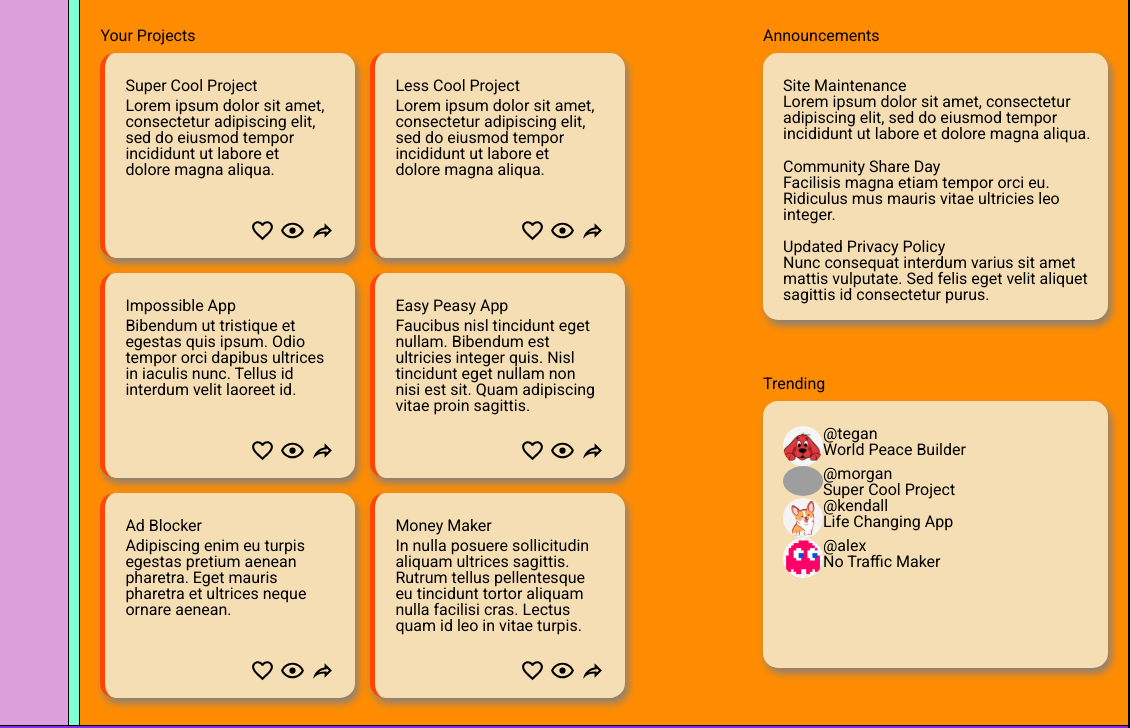
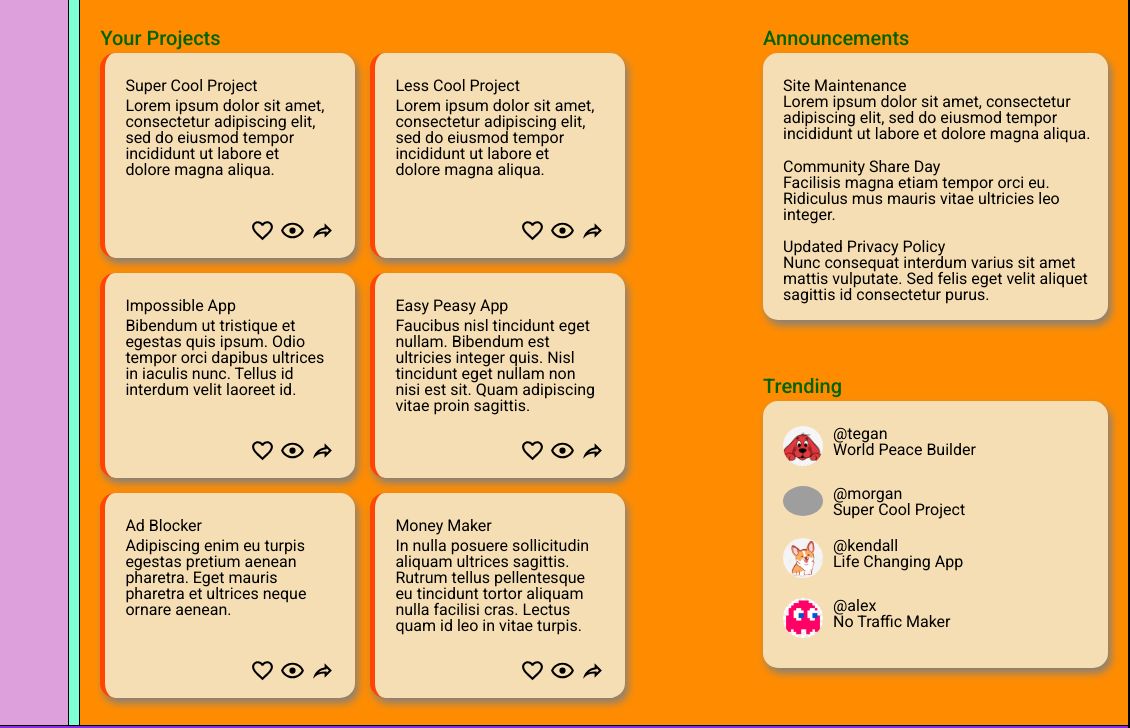
Before and after one commit to cstim240/admin_dashboard_top, a plain HTML site: page index.html in a window 1280 px wide. Shown: the part 185-913 px from the top of the page, 150-1280 px from the left. Drawn offline with Linux system fonts and the light colour scheme; grey boxes are pictures that could not be loaded.

Commit message:
Add styling to .article_section_heading elems

```diff
--- a/index.html
+++ b/index.html
@@ -98,7 +98,7 @@
 
         <div class="articles">
             <div class="your_projects">
-                <p>Your Projects</p>
+                <p class="article_section_heading">Your Projects</p>
                 <div class="project_items">
                     <div class="project_item">
                         <p class="project_title">Super Cool Project</p>
@@ -163,7 +163,7 @@
             </div>
 
             <div class="announcements">
-                <p>Announcements</p>
+                <p class="article_section_heading">Announcements</p>
                 <div class="announcement_content">
                     <div class="site_maintenance">
                         <p>Site Maintenance</p>
@@ -184,7 +184,7 @@
 
 
             <div class="trending">
-                <p>Trending</p>
+                <p class="article_section_heading">Trending</p>
                 <div class="trending_content">
                     <div class="trending_item">
                         <img src="./images/article/trending/clifford.png" alt="clifford profile pic">
--- a/style.css
+++ b/style.css
@@ -246,6 +246,12 @@ body {
     gap: 15px;
 }
 
+.article_section_heading {
+    font-size: 20px;
+    font-weight: 500;
+    color: darkgreen;
+}
+
 .your_projects {
     grid-column: 1 / 2;
     grid-row: 1 / 3;
@@ -327,11 +333,14 @@ body {
     box-shadow: 3px 5px 8px grey;
     padding: 25px 10px 0px 20px;/*top, right, bottom, left*/
 
+
 }
 
 .trending_item {
     display: grid;
     grid-template-columns: 40px 1fr;
+    gap: 10px;
+    margin-bottom: 20px;
 }
 
 .trending_content div img {
```
